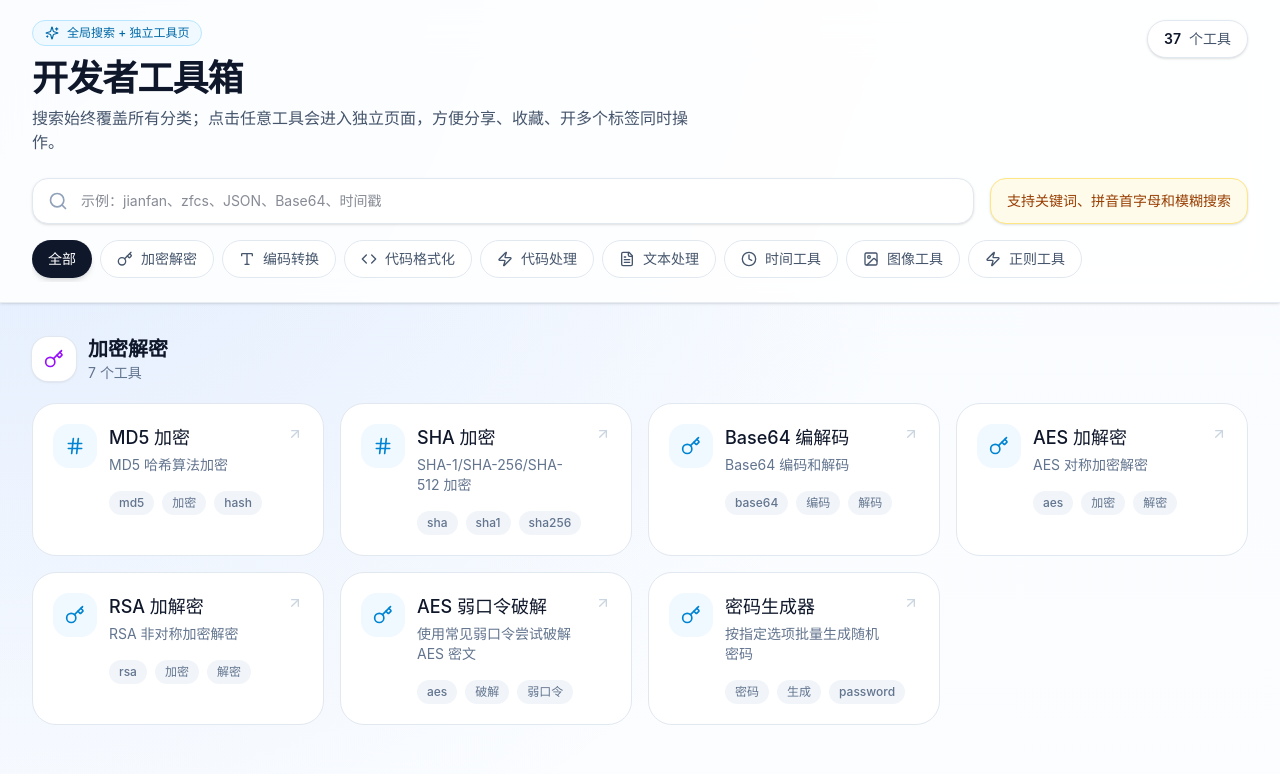
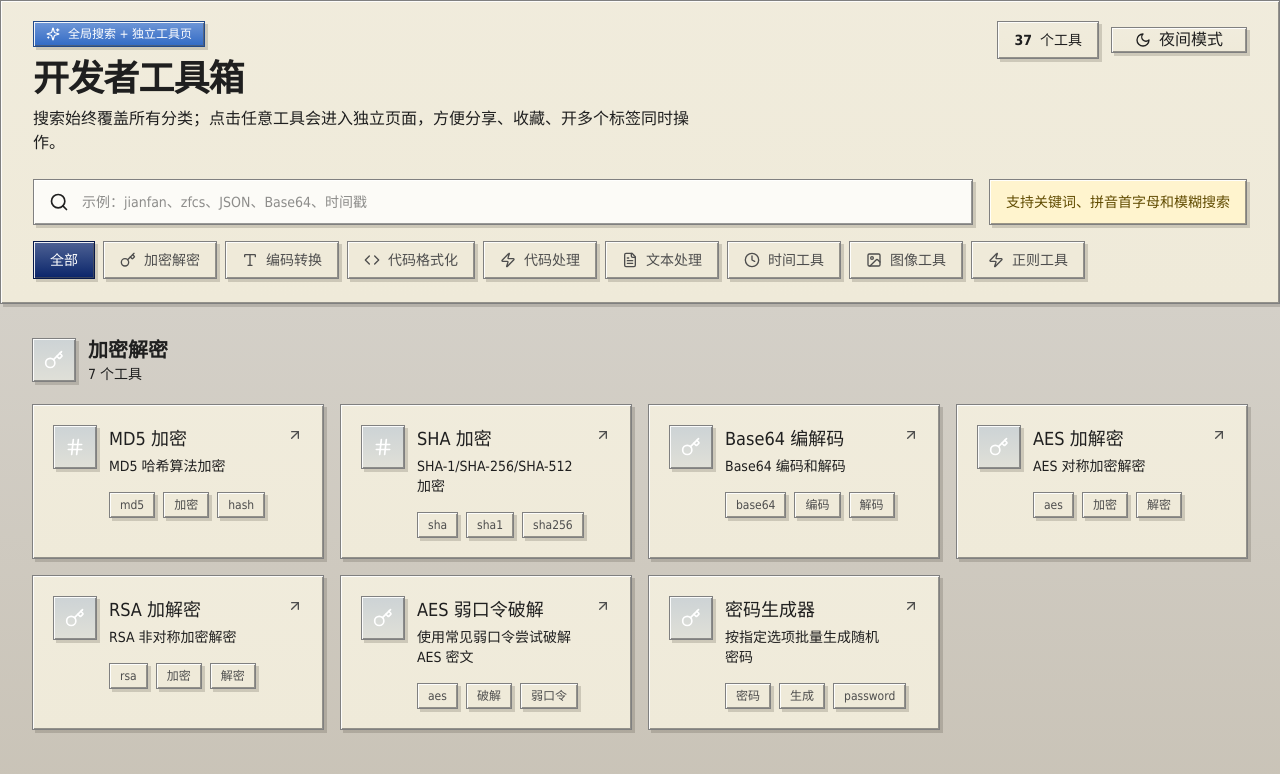
Before and after one commit to Cyvadra/webapp-tools, a React (Vite) app: page / in a window 1280 px wide. Shown: the top 774 px of the page. Built offline with nearby package versions, Linux system fonts and the light colour scheme.

Commit message:
Add night mode and classic UI styling
Agent-Logs-Url: https://github.com/Cyvadra/webapp-tools/sessions/b27b45dd-b0f8-47a6-bdc0-6ed0ba628b10

Co-authored-by: Cyvadra <39555221+Cyvadra@users.noreply.github.com>

```diff
--- /dev/null
+++ b/src/app/components/ThemeToggle.tsx
@@ -0,0 +1,26 @@
+import { useEffect, useState } from 'react';
+import { Moon, Sun } from 'lucide-react';
+import { useTheme } from 'next-themes';
+
+export function ThemeToggle() {
+  const { resolvedTheme, setTheme } = useTheme();
+  const [mounted, setMounted] = useState(false);
+  const isDark = mounted && resolvedTheme === 'dark';
+
+  useEffect(() => {
+    setMounted(true);
+  }, []);
+
+  return (
+    <button
+      type="button"
+      onClick={() => setTheme(isDark ? 'light' : 'dark')}
+      className="classic-button classic-button-secondary classic-theme-toggle"
+      aria-label={isDark ? '切换到日间模式' : '切换到夜间模式'}
+      title={isDark ? '切换到日间模式' : '切换到夜间模式'}
+    >
+      {isDark ? <Sun className="h-4 w-4" /> : <Moon className="h-4 w-4" />}
+      <span>{isDark ? '日间模式' : '夜间模式'}</span>
+    </button>
+  );
+}
--- a/src/app/components/ToolCard.tsx
+++ b/src/app/components/ToolCard.tsx
@@ -14,32 +14,29 @@ export function ToolCard({ tool, href, compact = false }: ToolCardProps) {
   return (
     <Link
       to={href}
-      className={`group block rounded-3xl border border-slate-200 bg-white text-left transition duration-200 hover:-translate-y-0.5 hover:border-sky-300 hover:shadow-[0_14px_30px_rgba(14,116,144,0.10)] ${
-        compact ? 'p-4' : 'p-5'
-      }`}
+      className={`classic-card group block text-left ${compact ? 'p-4' : 'p-5'}`}
     >
       <div className="flex items-start gap-3">
-        <div className="flex h-11 w-11 items-center justify-center rounded-2xl bg-sky-50 transition-transform group-hover:scale-105">
-          <Icon className="h-5 w-5 text-sky-600" />
+        <div className="classic-icon-frame flex h-11 w-11 items-center justify-center transition-transform group-hover:-translate-y-px">
+          <Icon className="h-5 w-5 text-[var(--accent-foreground)]" />
         </div>
         <div className="min-w-0 flex-1">
           <div className="flex items-start justify-between gap-3">
             <div>
-              <h3 className="font-medium text-slate-900 transition-colors group-hover:text-sky-700">{tool.name}</h3>
-              <p className={`mt-1 text-sm text-slate-500 ${compact ? 'line-clamp-2' : 'line-clamp-3'}`}>
+              <h3 className="font-medium text-foreground transition-colors group-hover:text-[var(--primary)]">
+                {tool.name}
+              </h3>
+              <p className={`mt-1 text-sm text-muted-foreground ${compact ? 'line-clamp-2' : 'line-clamp-3'}`}>
                 {tool.description}
               </p>
             </div>
-            <ArrowUpRight className="mt-0.5 h-4 w-4 shrink-0 text-slate-300 transition group-hover:text-sky-600" />
+            <ArrowUpRight className="mt-0.5 h-4 w-4 shrink-0 text-[var(--muted-foreground)] transition group-hover:text-[var(--primary)]" />
           </div>
 
           {!compact ? (
             <div className="mt-4 flex flex-wrap gap-2">
               {tool.keywords.slice(0, 3).map((keyword) => (
-                <span
-                  key={keyword}
-                  className="rounded-full bg-slate-100 px-2.5 py-1 text-xs font-medium text-slate-500"
-                >
+                <span key={keyword} className="classic-chip px-2.5 py-1 text-xs font-medium">
                   {keyword}
                 </span>
               ))}
--- a/src/app/pages/HomePage.tsx
+++ b/src/app/pages/HomePage.tsx
@@ -1,6 +1,7 @@
 import { useEffect, useMemo, useRef, useState, type ChangeEvent, type CompositionEvent } from 'react';
 import { Search, Sparkles, X } from 'lucide-react';
 import { useSearchParams } from 'react-router';
+import { ThemeToggle } from '../components/ThemeToggle';
 import { ToolCard } from '../components/ToolCard';
 import { allCategoryId, categories, getToolPath, tools, type Tool } from '../data/tools';
 import { matchesToolSearch } from '../utils/toolSearch';
@@ -105,31 +106,34 @@ export function HomePage() {
   };
 
   return (
-    <div className="min-h-screen bg-[radial-gradient(circle_at_top_left,_rgba(59,130,246,0.14),_transparent_28%),linear-gradient(180deg,_#f8fbff_0%,_#ffffff_52%,_#f6f7fb_100%)]">
-      <header className="sticky top-0 z-40 border-b border-slate-200/80 bg-white/85 shadow-sm backdrop-blur-xl">
+    <div className="classic-shell">
+      <header className="classic-header sticky top-0 z-40">
         <div className="mx-auto max-w-[1800px] px-4 py-5 sm:px-6 lg:px-8">
           <div className="flex flex-col gap-6 lg:flex-row lg:items-end lg:justify-between">
             <div className="space-y-3">
-              <div className="inline-flex items-center gap-2 rounded-full border border-sky-200 bg-sky-50 px-3 py-1 text-xs font-medium text-sky-700">
+              <div className="classic-badge inline-flex items-center gap-2 px-3 py-1 text-xs font-medium">
                 <Sparkles className="h-3.5 w-3.5" />
                 全局搜索 + 独立工具页
               </div>
               <div>
-                <h1 className="text-3xl font-semibold tracking-tight text-slate-900 sm:text-4xl">开发者工具箱</h1>
-                <p className="mt-2 max-w-2xl text-sm leading-6 text-slate-600 sm:text-base">
+                <h1 className="text-3xl font-semibold tracking-tight text-foreground sm:text-4xl">开发者工具箱</h1>
+                <p className="mt-2 max-w-2xl text-sm leading-6 text-muted-foreground sm:text-base">
                   搜索始终覆盖所有分类；点击任意工具会进入独立页面，方便分享、收藏、开多个标签同时操作。
                 </p>
               </div>
             </div>
-            <div className="flex items-center gap-2 self-start rounded-full border border-slate-200 bg-white px-4 py-2 text-sm text-slate-600 shadow-sm">
-              <span className="font-semibold text-slate-900">{tools.length}</span>
-              个工具
+            <div className="flex flex-wrap items-center gap-3 self-start">
+              <div className="classic-panel flex items-center gap-2 px-4 py-2 text-sm text-muted-foreground">
+                <span className="font-semibold text-foreground">{tools.length}</span>
+                个工具
+              </div>
+              <ThemeToggle />
             </div>
           </div>
 
           <div className="mt-6 grid gap-4 lg:grid-cols-[minmax(0,1fr)_auto] lg:items-center">
             <div className="relative">
-              <Search className="pointer-events-none absolute left-4 top-1/2 h-5 w-5 -translate-y-1/2 text-slate-400" />
+              <Search className="pointer-events-none absolute left-4 top-1/2 h-5 w-5 -translate-y-1/2 text-muted-foreground" />
               <input
                 type="search"
                 placeholder="示例：jianfan、zfcs、JSON、Base64、时间戳"
@@ -137,13 +141,13 @@ export function HomePage() {
                 onChange={updateSearch}
                 onCompositionStart={handleCompositionStart}
                 onCompositionEnd={handleCompositionEnd}
-                className="w-full rounded-2xl border border-slate-200 bg-white py-3 pl-12 pr-12 text-sm text-slate-900 shadow-sm outline-none transition focus:border-sky-400 focus:ring-4 focus:ring-sky-100"
+                className="classic-input w-full py-3 pl-12 pr-12 text-sm"
               />
               {draftQuery ? (
                 <button
                   type="button"
                   onClick={clearSearch}
-                  className="absolute right-3 top-1/2 flex h-8 w-8 -translate-y-1/2 items-center justify-center rounded-full text-slate-400 transition hover:bg-slate-100 hover:text-slate-700"
+                  className="absolute right-3 top-1/2 flex h-8 w-8 -translate-y-1/2 items-center justify-center text-muted-foreground transition hover:bg-[var(--accent)] hover:text-[var(--accent-foreground)]"
                   aria-label="清除搜索"
                 >
                   <X className="h-4 w-4" />
@@ -151,7 +155,7 @@ export function HomePage() {
               ) : null}
             </div>
 
-            <div className="rounded-2xl border border-amber-200 bg-amber-50 px-4 py-3 text-sm text-amber-800 shadow-sm">
+            <div className="classic-note px-4 py-3 text-sm">
               {isSearching ? `已在全部分类中找到 ${totalCount} 个结果` : '支持关键词、拼音首字母和模糊搜索'}
             </div>
           </div>
@@ -160,10 +164,8 @@ export function HomePage() {
             <button
               type="button"
               onClick={() => updateCategory(allCategoryId)}
-              className={`rounded-full px-4 py-2 text-sm transition ${
-                selectedCategory === allCategoryId
-                  ? 'bg-slate-900 text-white shadow-md'
-                  : 'border border-slate-200 bg-white text-slate-600 hover:border-slate-300 hover:text-slate-900'
+              className={`classic-chip classic-button px-4 py-2 text-sm ${
+                selectedCategory === allCategoryId ? 'classic-chip-active' : ''
               }`}
             >
               全部
@@ -173,10 +175,8 @@ export function HomePage() {
                 key={id}
                 type="button"
                 onClick={() => updateCategory(id)}
-                className={`flex items-center gap-2 rounded-full px-4 py-2 text-sm transition ${
-                  selectedCategory === id
-                    ? 'bg-sky-600 text-white shadow-md'
-                    : 'border border-slate-200 bg-white text-slate-600 hover:border-slate-300 hover:text-slate-900'
+                className={`classic-chip classic-button flex items-center gap-2 px-4 py-2 text-sm ${
+                  selectedCategory === id ? 'classic-chip-active' : ''
                 }`}
               >
                 <Icon className="h-4 w-4" />
@@ -189,23 +189,23 @@ export function HomePage() {
 
       <main className="mx-auto max-w-[1800px] px-4 py-8 sm:px-6 lg:px-8">
         {groupedTools.length === 0 ? (
-          <section className="rounded-3xl border border-dashed border-slate-300 bg-white/70 px-6 py-20 text-center shadow-sm">
-            <div className="mx-auto flex h-16 w-16 items-center justify-center rounded-full bg-slate-100">
-              <Search className="h-7 w-7 text-slate-400" />
+          <section className="classic-empty-state px-6 py-20 text-center">
+            <div className="classic-icon-frame mx-auto flex h-16 w-16 items-center justify-center">
+              <Search className="h-7 w-7 text-muted-foreground" />
             </div>
-            <h2 className="mt-5 text-lg font-semibold text-slate-900">没有匹配结果</h2>
-            <p className="mt-2 text-sm text-slate-500">试试更短的关键词，或者切换回全部分类继续浏览。</p>
+            <h2 className="mt-5 text-lg font-semibold text-foreground">没有匹配结果</h2>
+            <p className="mt-2 text-sm text-muted-foreground">试试更短的关键词，或者切换回全部分类继续浏览。</p>
           </section>
         ) : (
           groupedTools.map(({ category, tools: categoryTools }) => (
             <section key={category.id} className="mb-12 last:mb-0">
               <div className="mb-5 flex items-center gap-3">
-                <div className="flex h-11 w-11 items-center justify-center rounded-2xl bg-white shadow-sm ring-1 ring-slate-200">
-                  <category.icon className={`h-5 w-5 ${category.color}`} />
+                <div className="classic-icon-frame flex h-11 w-11 items-center justify-center">
+                  <category.icon className="h-5 w-5 text-[var(--accent-foreground)]" />
                 </div>
                 <div>
-                  <h2 className="text-xl font-semibold text-slate-900">{category.name}</h2>
-                  <p className="text-sm text-slate-500">{categoryTools.length} 个工具</p>
+                  <h2 className="text-xl font-semibold text-foreground">{category.name}</h2>
+                  <p className="text-sm text-muted-foreground">{categoryTools.length} 个工具</p>
                 </div>
               </div>
 
--- a/src/main.tsx
+++ b/src/main.tsx
@@ -1,11 +1,14 @@
 
 import { createRoot } from 'react-dom/client';
 import { BrowserRouter } from 'react-router';
+import { ThemeProvider } from 'next-themes';
 import App from './app/App.tsx';
 import './styles/index.css';
 
 createRoot(document.getElementById('root')!).render(
-  <BrowserRouter>
-    <App />
-  </BrowserRouter>,
+  <ThemeProvider attribute="class" defaultTheme="light" enableSystem={false}>
+    <BrowserRouter>
+      <App />
+    </BrowserRouter>
+  </ThemeProvider>,
 );
--- a/src/styles/theme.css
+++ b/src/styles/theme.css
@@ -2,65 +2,74 @@
 
 :root {
   --font-size: 16px;
-  --background: #ffffff;
-  --foreground: oklch(0.145 0 0);
-  --card: #ffffff;
-  --card-foreground: oklch(0.145 0 0);
-  --popover: oklch(1 0 0);
-  --popover-foreground: oklch(0.145 0 0);
-  --primary: #030213;
-  --primary-foreground: oklch(1 0 0);
-  --secondary: oklch(0.95 0.0058 264.53);
-  --secondary-foreground: #030213;
-  --muted: #ececf0;
-  --muted-foreground: #717182;
-  --accent: #e9ebef;
-  --accent-foreground: #030213;
-  --destructive: #d4183d;
+  --background: #d4d0c8;
+  --foreground: #1f1f1f;
+  --card: #efead9;
+  --card-foreground: #1f1f1f;
+  --popover: #efead9;
+  --popover-foreground: #1f1f1f;
+  --primary: #0a246a;
+  --primary-foreground: #ffffff;
+  --secondary: #c8c2b8;
+  --secondary-foreground: #1f1f1f;
+  --muted: #c5c0b5;
+  --muted-foreground: #4d4d4d;
+  --accent: #316ac5;
+  --accent-foreground: #ffffff;
+  --destructive: #a11b1b;
   --destructive-foreground: #ffffff;
-  --border: rgba(0, 0, 0, 0.1);
+  --border: #808080;
   --input: transparent;
-  --input-background: #f3f3f5;
-  --switch-background: #cbced4;
+  --input-background: #fcfbf7;
+  --switch-background: #8b8b8b;
   --font-weight-medium: 500;
   --font-weight-normal: 400;
-  --ring: oklch(0.708 0 0);
+  --ring: #316ac5;
   --chart-1: oklch(0.646 0.222 41.116);
   --chart-2: oklch(0.6 0.118 184.704);
   --chart-3: oklch(0.398 0.07 227.392);
   --chart-4: oklch(0.828 0.189 84.429);
   --chart-5: oklch(0.769 0.188 70.08);
-  --radius: 0.625rem;
-  --sidebar: oklch(0.985 0 0);
-  --sidebar-foreground: oklch(0.145 0 0);
-  --sidebar-primary: #030213;
-  --sidebar-primary-foreground: oklch(0.985 0 0);
-  --sidebar-accent: oklch(0.97 0 0);
-  --sidebar-accent-foreground: oklch(0.205 0 0);
-  --sidebar-border: oklch(0.922 0 0);
-  --sidebar-ring: oklch(0.708 0 0);
+  --radius: 0rem;
+  --sidebar: #cbc5ba;
+  --sidebar-foreground: #1f1f1f;
+  --sidebar-primary: #0a246a;
+  --sidebar-primary-foreground: #ffffff;
+  --sidebar-accent: #316ac5;
+  --sidebar-accent-foreground: #ffffff;
+  --sidebar-border: #808080;
+  --sidebar-ring: #316ac5;
+  --classic-panel-highlight: rgba(255, 255, 255, 0.9);
+  --classic-panel-shadow: rgba(88, 88, 88, 0.6);
+  --classic-surface-shadow: rgba(49, 42, 28, 0.18);
+  --classic-page-top: #ebe7dc;
+  --classic-page-bottom: #c9c3b7;
+  --classic-note: #fff4ce;
+  --classic-note-foreground: #604b00;
 }
 
 .dark {
-  --background: oklch(0.145 0 0);
-  --foreground: oklch(0.985 0 0);
-  --card: oklch(0.145 0 0);
-  --card-foreground: oklch(0.985 0 0);
-  --popover: oklch(0.145 0 0);
-  --popover-foreground: oklch(0.985 0 0);
-  --primary: oklch(0.985 0 0);
-  --primary-foreground: oklch(0.205 0 0);
-  --secondary: oklch(0.269 0 0);
-  --secondary-foreground: oklch(0.985 0 0);
-  --muted: oklch(0.269 0 0);
-  --muted-foreground: oklch(0.708 0 0);
-  --accent: oklch(0.269 0 0);
-  --accent-foreground: oklch(0.985 0 0);
-  --destructive: oklch(0.396 0.141 25.723);
-  --destructive-foreground: oklch(0.637 0.237 25.331);
-  --border: oklch(0.269 0 0);
-  --input: oklch(0.269 0 0);
-  --ring: oklch(0.439 0 0);
+  --background: #101010;
+  --foreground: #f3f3f3;
+  --card: #1f1f1f;
+  --card-foreground: #f3f3f3;
+  --popover: #1f1f1f;
+  --popover-foreground: #f3f3f3;
+  --primary: #7da2ff;
+  --primary-foreground: #0f1320;
+  --secondary: #2c2c2c;
+  --secondary-foreground: #f3f3f3;
+  --muted: #232323;
+  --muted-foreground: #bcbcbc;
+  --accent: #325ec9;
+  --accent-foreground: #ffffff;
+  --destructive: #dc5f5f;
+  --destructive-foreground: #ffffff;
+  --border: #5f5f5f;
+  --input: #2c2c2c;
+  --input-background: #171717;
+  --switch-background: #6e6e6e;
+  --ring: #7da2ff;
   --font-weight-medium: 500;
   --font-weight-normal: 400;
   --chart-1: oklch(0.488 0.243 264.376);
@@ -68,14 +77,21 @@
   --chart-3: oklch(0.769 0.188 70.08);
   --chart-4: oklch(0.627 0.265 303.9);
   --chart-5: oklch(0.645 0.246 16.439);
-  --sidebar: oklch(0.205 0 0);
-  --sidebar-foreground: oklch(0.985 0 0);
-  --sidebar-primary: oklch(0.488 0.243 264.376);
-  --sidebar-primary-foreground: oklch(0.985 0 0);
-  --sidebar-accent: oklch(0.269 0 0);
-  --sidebar-accent-foreground: oklch(0.985 0 0);
-  --sidebar-border: oklch(0.269 0 0);
-  --sidebar-ring: oklch(0.439 0 0);
+  --sidebar: #181818;
+  --sidebar-foreground: #f3f3f3;
+  --sidebar-primary: #7da2ff;
+  --sidebar-primary-foreground: #0f1320;
+  --sidebar-accent: #325ec9;
+  --sidebar-accent-foreground: #ffffff;
+  --sidebar-border: #5f5f5f;
+  --sidebar-ring: #7da2ff;
+  --classic-panel-highlight: rgba(255, 255, 255, 0.08);
+  --classic-panel-shadow: rgba(0, 0, 0, 0.7);
+  --classic-surface-shadow: rgba(0, 0, 0, 0.45);
+  --classic-page-top: #1d2230;
+  --classic-page-bottom: #0f0f0f;
+  --classic-note: #403300;
+  --classic-note-foreground: #ffe38a;
 }
 
 @theme inline {
@@ -126,6 +142,10 @@
 
   body {
     @apply bg-background text-foreground;
+    font-family: Tahoma, Verdana, "Segoe UI", sans-serif;
+    min-height: 100vh;
+    background-image: linear-gradient(180deg, var(--classic-page-top) 0%, var(--background) 38%, var(--classic-page-bottom) 100%);
+    background-attachment: fixed;
   }
 
   /**
@@ -178,4 +198,140 @@
     font-weight: var(--font-weight-normal);
     line-height: 1.5;
   }
+
+  button,
+  input,
+  textarea,
+  select,
+  [data-slot="button"],
+  [data-slot="input"],
+  [data-slot="textarea"] {
+    border-radius: 0 !important;
+  }
 }
+
+@layer components {
+  .classic-shell {
+    min-height: 100vh;
+    color: var(--foreground);
+  }
+
+  .classic-header,
+  .classic-panel,
+  .classic-card,
+  .classic-empty-state,
+  .classic-note,
+  .classic-input,
+  .classic-button,
+  .classic-chip,
+  .classic-badge,
+  .classic-icon-frame {
+    border: 1px solid var(--border);
+    border-radius: 0;
+    box-shadow:
+      inset 1px 1px 0 var(--classic-panel-highlight),
+      inset -1px -1px 0 var(--classic-panel-shadow),
+      3px 3px 0 var(--classic-surface-shadow);
+  }
+
+  .classic-header,
+  .classic-panel,
+  .classic-card,
+  .classic-empty-state,
+  .classic-input,
+  .classic-button,
+  .classic-chip {
+    background: var(--card);
+    color: var(--foreground);
+  }
+
+  .classic-header {
+    background: linear-gradient(180deg, color-mix(in srgb, var(--card) 92%, white) 0%, var(--card) 100%);
+  }
+
+  .classic-panel,
+  .classic-card,
+  .classic-empty-state {
+    background: linear-gradient(180deg, color-mix(in srgb, var(--card) 92%, white) 0%, var(--card) 100%);
+  }
+
+  .classic-card {
+    transition: transform 150ms ease, box-shadow 150ms ease, border-color 150ms ease;
+  }
+
+  .classic-card:hover,
+  .classic-button:hover,
+  .classic-chip:hover,
+  .classic-input:focus,
+  .classic-input:focus-visible {
+    border-color: var(--primary);
+    box-shadow:
+      inset 1px 1px 0 var(--classic-panel-highlight),
+      inset -1px -1px 0 var(--classic-panel-shadow),
+      0 0 0 2px color-mix(in srgb, var(--primary) 25%, transparent),
+      3px 3px 0 var(--classic-surface-shadow);
+  }
+
+  .classic-input {
+    width: 100%;
+    background: var(--input-background);
+    color: var(--foreground);
+    outline: none;
+  }
+
+  .classic-button {
+    display: inline-flex;
+    align-items: center;
+    justify-content: center;
+    gap: 0.5rem;
+    cursor: pointer;
+    transition: transform 120ms ease, box-shadow 120ms ease, background-color 120ms ease, border-color 120ms ease;
+  }
+
+  .classic-button:active {
+    transform: translate(1px, 1px);
+    box-shadow:
+      inset -1px -1px 0 var(--classic-panel-highlight),
+      inset 1px 1px 0 var(--classic-panel-shadow);
+  }
+
+  .classic-button-primary {
+    background: linear-gradient(180deg, color-mix(in srgb, var(--primary) 74%, white) 0%, var(--primary) 100%);
+    color: var(--primary-foreground);
+    border-color: color-mix(in srgb, var(--primary) 70%, black);
+  }
+
+  .classic-button-secondary {
+    background: linear-gradient(180deg, color-mix(in srgb, var(--card) 90%, white) 0%, var(--card) 100%);
+    color: var(--foreground);
+  }
+
+  .classic-chip {
+    color: var(--muted-foreground);
+  }
+
+  .classic-chip-active {
+    background: linear-gradient(180deg, color-mix(in srgb, var(--primary) 72%, white) 0%, var(--primary) 100%);
+    color: var(--primary-foreground);
+    border-color: color-mix(in srgb, var(--primary) 70%, black);
+  }
+
+  .classic-badge {
+    background: linear-gradient(180deg, color-mix(in srgb, var(--accent) 70%, white) 0%, var(--accent) 100%);
+    color: var(--accent-foreground);
+    border-color: color-mix(in srgb, var(--accent) 70%, black);
+  }
+
+  .classic-note {
+    background: var(--classic-note);
+    color: var(--classic-note-foreground);
+  }
+
+  .classic-icon-frame {
+    background: linear-gradient(180deg, color-mix(in srgb, var(--accent) 18%, var(--card)) 0%, color-mix(in srgb, var(--accent) 8%, var(--card)) 100%);
+  }
+
+  .classic-theme-toggle {
+    min-width: 8.5rem;
+  }
+}
```
Also changed, not shown: src/app/pages/ToolPage.tsx (+22 -23 lines).
